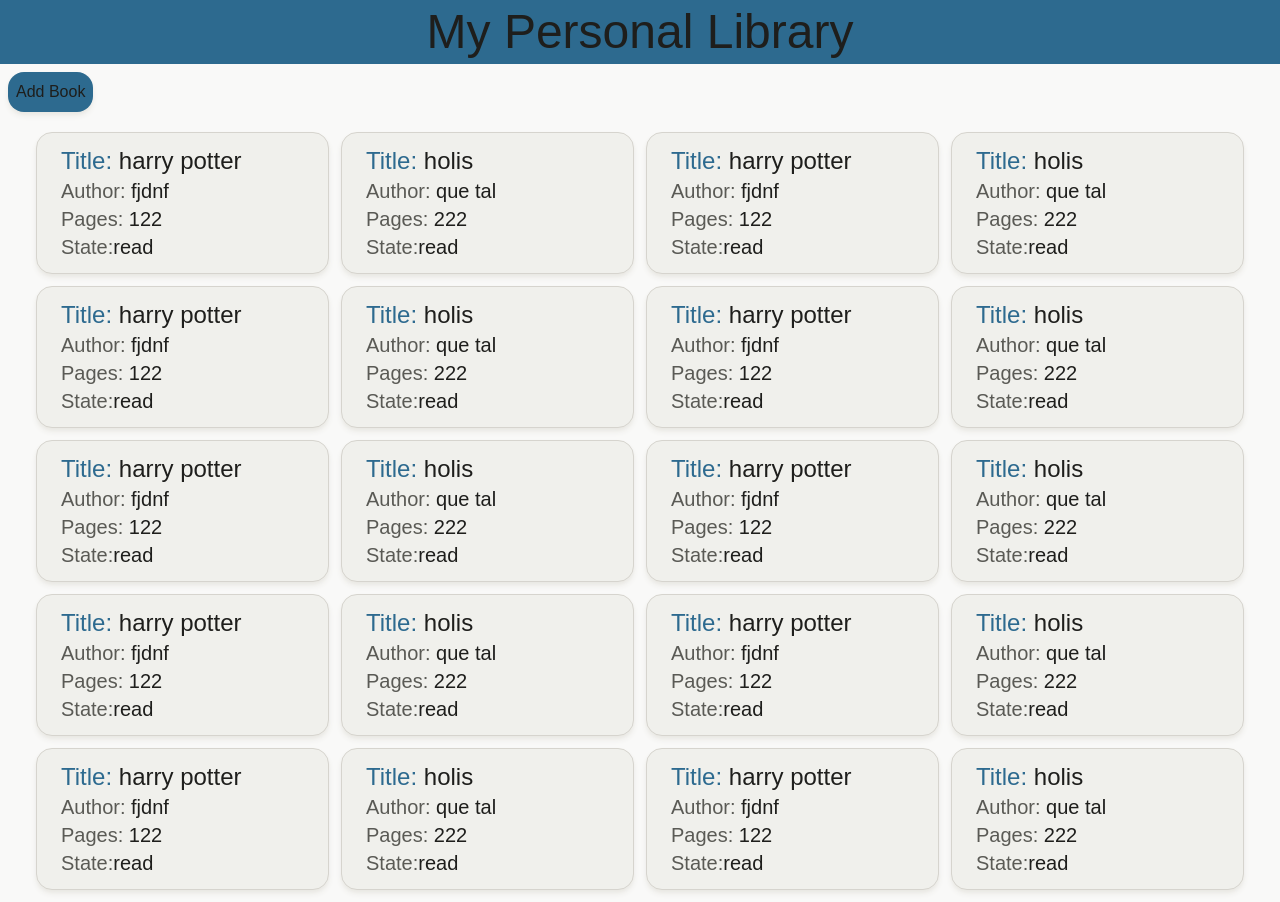
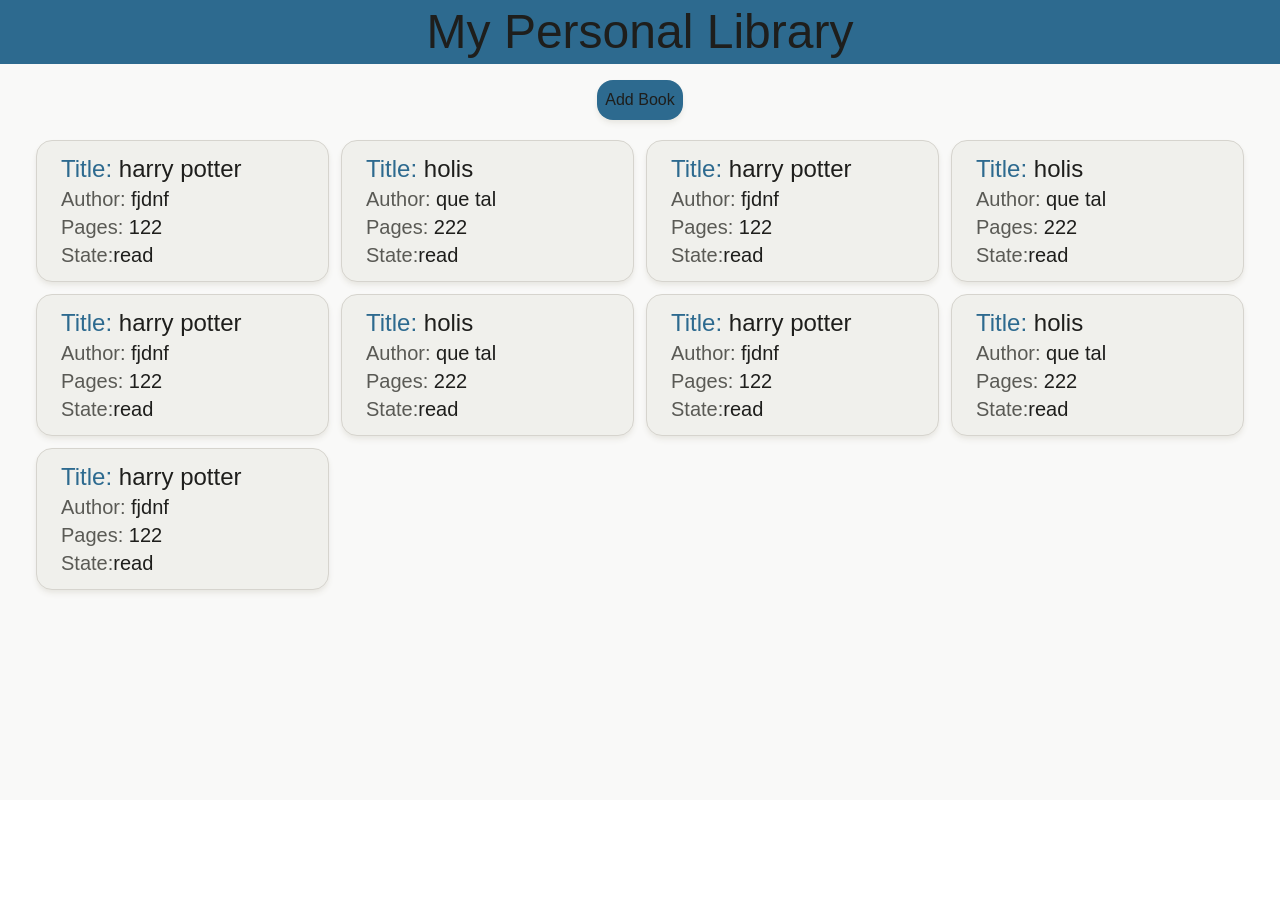
Before and after one commit to LauPR/Library, a Next.js app: page / in a window 1280 px wide. After the commit the page ends 800 px from the top, so only its background shows below. Built offline with nearby package versions, Linux system fonts and the light colour scheme.

Commit message:
M: page.tsx(button centered, background now covers the full screen) library(deleted some testing data)

```diff
--- a/src/app/page.tsx
+++ b/src/app/page.tsx
@@ -13,12 +13,12 @@ export default function Home() {
   const [isModalOpen, setIsModalOpen] = useState<boolean>(false);
 
   return (
-    <div className="text-text-primary">
+    <div className="text-text-primary min-h-screen bg-bg-primary cursor-default">
 
-      <main className="bg-bg-primary h-full cursor-default">
+      <main>
 
         <Header />
-        <Button text={"Add Book"} onClick={() => setIsModalOpen(true)}/>
+        <Button text={"Add Book"} onClick={() => setIsModalOpen(true)} className="mx-auto block mt-4"/>
         <BookForm isOpen={isModalOpen} onClose={() => setIsModalOpen(false)}/>
         <BookList books={library} />
 
--- a/src/data/library.ts
+++ b/src/data/library.ts
@@ -17,16 +17,6 @@ createBook("holis", "que tal", 222, false);
 createBook("harry potter", "fjdnf", 122, true);
 createBook("holis", "que tal", 222, false);
 createBook("harry potter", "fjdnf", 122, true);
-createBook("holis", "que tal", 222, false);
-createBook("harry potter", "fjdnf", 122, true);
-createBook("holis", "que tal", 222, false);
-createBook("harry potter", "fjdnf", 122, true);
-createBook("holis", "que tal", 222, false);
-createBook("harry potter", "fjdnf", 122, true);
-createBook("holis", "que tal", 222, false);
-createBook("harry potter", "fjdnf", 122, true);
-createBook("holis", "que tal", 222, false);
-createBook("harry potter", "fjdnf", 122, true);
-createBook("holis", "que tal", 222, false);
+
 
 export {library, createBook};
```
